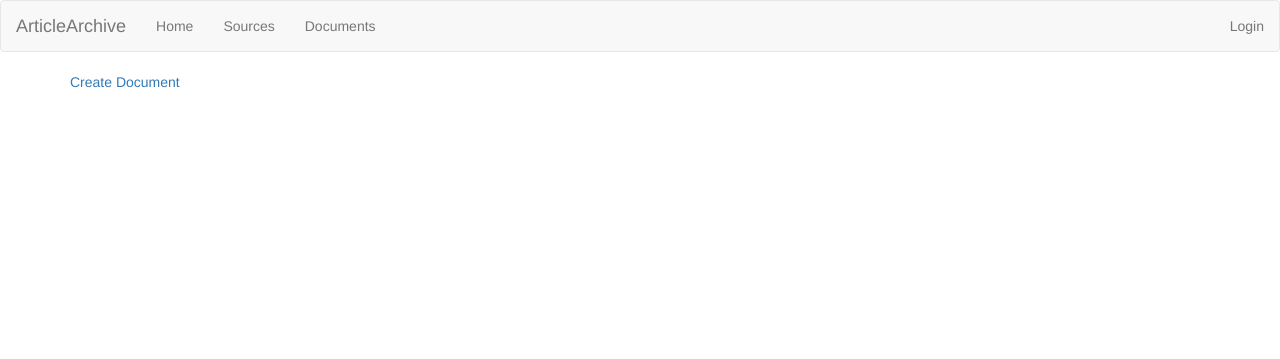
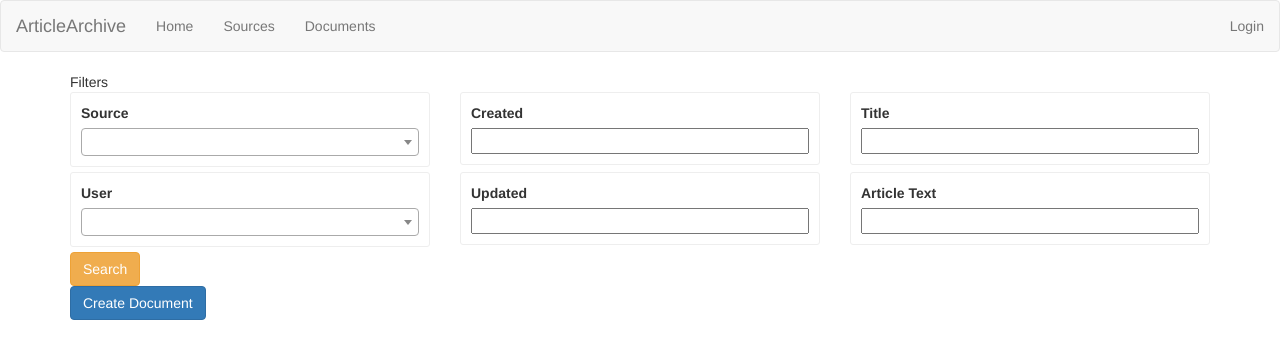
Before and after one commit to IvDascal/article_archive, a Flask app: page /documents in a window 1280 px wide. Shown: the top 359 px of the page. Run offline with Flask 2, Linux system fonts and the light colour scheme; data that the repository does not hold is empty; some libraries are stand-ins or nearby versions.

Commit message:
add documents filters

```diff
--- a/app/routes.py
+++ b/app/routes.py
@@ -1,4 +1,4 @@
-from flask import render_template, redirect, url_for, request
+from flask import render_template, redirect, url_for, request, jsonify
 from flask_login import current_user, login_user, logout_user
 from werkzeug.urls import url_parse
 
@@ -6,6 +6,7 @@ from app import app, db
 from app.forms import LoginForm, UserCreateForm, UserEditForm, SourceCreateForm, SourceEditForm, DocumentEditForm, \
     DocumentCreateForm
 from app.models import User, Role, Source, Document
+from app.utils import date_bounds
 
 
 @app.route('/')
@@ -194,7 +195,39 @@ def document(id):
 
 @app.route('/documents')
 def documents():
-    documents = Document.query.all()
+    source_id = request.args.get('source', None)
+    user_id = request.args.get('user', None)
+    created = request.args.get('created', None)
+    updated = request.args.get('updated', None)
+    article_title = request.args.get('title', None)
+    article_text = request.args.get('article_text', None)
+
+    documents = Document.query
+    if source_id:
+        documents = documents.filter(Document.source_id == int(source_id))
+
+    if user_id:
+        print(user_id)
+        documents = documents.filter(Document.user_id == int(user_id))
+        print(documents)
+
+    if created:
+        start, end = date_bounds(created)
+        if start and end:
+            documents = documents.filter(Document.created >= start, Document.created <= end)
+
+    if updated:
+        start, end = date_bounds(updated)
+        if start and end:
+            documents = documents.filter(Document.updated >= start, Document.updated <= end)
+
+    if article_title:
+        article_title = '%{}%'.format(article_title)
+        documents = documents.filter(Document.title.like(article_title))
+
+    if article_text:
+        article_text = '%{}%'.format(article_text)
+        documents = documents.filter(Document.title.like(article_text))
 
     return render_template('documents.html', documents=documents)
 
@@ -262,3 +295,39 @@ def document_delete(id):
     # TODO success or error message
 
     return redirect(url_for('documents'))
+
+
+@app.route('/search_source')
+def search_source():
+    search = request.args.get('search')
+    search = '%{}%'.format(search)
+
+    sources = Source.query.filter(Source.name.like(search)).all()
+
+    results = []
+    for source in sources:
+        results.append({
+            'id': source.id,
+            'title': source.name,
+            'selection_text': source.name
+        })
+
+    return jsonify({'results': results})
+
+
+@app.route('/search_user')
+def search_user():
+    search = request.args.get('search')
+    search = '%{}%'.format(search)
+    print(search)
+    users = User.query.filter(User.username.like(search)).all()
+
+    results = []
+    for user in users:
+        results.append({
+            'id': user.id,
+            'title': user.username,
+            'selection_text': user.username
+        })
+
+    return jsonify({'results': results})
--- /dev/null
+++ b/app/static/datePicker.js
@@ -0,0 +1,19 @@
+$(document).ready(function() {
+    $('input.date-range-picker').daterangepicker({
+        timePicker: true,
+        timePicker24Hour: true,
+        alwaysShowCalendars: true,
+        autoUpdateInput: false,
+        locale: {
+          format: 'DD.MM.YYYY HH:mm'
+        }
+    });
+
+    $('input.date-range-picker').on('apply.daterangepicker', function(ev, picker) {
+        $(this).val(picker.startDate.format('DD.MM.YYYY HH:mm') + ' - ' + picker.endDate.format('DD.MM.YYYY HH:mm'));
+    });
+
+    $('input.date-range-picker').on('cancel.daterangepicker', function(ev, picker) {
+        $(this).val('');
+    });
+});
--- /dev/null
+++ b/app/static/filter.js
@@ -0,0 +1,73 @@
+$(document).ready(function() {
+    $('.source').select2({
+        width: '100%',
+        minimumInputLength: 2,
+        ajax: {
+            url: 'search_source',
+            dataType: 'json',
+            delay: 250,
+            data: function(params) {
+                var query = {
+                    search: params.term
+                }
+                return query;
+            },
+            processResults: function(data) {
+                console.log(data)
+                return {
+                    results: data.results
+                }
+            },
+            cache: true
+        },
+        templateResult: formatRepo,
+        templateSelection: formatRepoSelection
+    });
+
+    $('.user').select2({
+        width: '100%',
+        minimumInputLength: 2,
+        ajax: {
+            url: 'search_user',
+            dataType: 'json',
+            delay: 250,
+            data: function(params) {
+                var query = {
+                    search: params.term
+                }
+                return query;
+            },
+            processResults: function(data) {
+                console.log(data)
+                return {
+                    results: data.results
+                }
+            },
+            cache: true
+        },
+        templateResult: formatRepo,
+        templateSelection: formatRepoSelection
+    });
+
+    function formatRepo(repo) {
+        if (repo.loading) return repo.text;
+
+        var $container = $(
+            "<div class='select2-result-repository clearfix'>" +
+              "<div class='select2-result-repository__meta'>" +
+                "<div class='select2-result-repository__title'></div>" +
+                "<div class='select2-result-repository__description'></div>" +
+              "</div>" +
+            "</div>"
+        );
+
+          $container.find(".select2-result-repository__title").text(repo.title);
+          $container.find(".select2-result-repository__description").text(repo.description);
+
+        return $container;
+    };
+
+    function formatRepoSelection (repo) {
+        return repo.selection_text || repo.text;
+    };
+});
--- /dev/null
+++ b/app/static/styles.css
@@ -0,0 +1,18 @@
+.filter-block {
+    float: left;
+    margin-right: 20px;
+    max-width: 100%;
+    width: 100%;
+    padding: 10px;
+    border: 1px solid #eee;
+    border-radius: 3px;
+    margin-bottom: 5px;
+}
+
+.date-range-picker {
+    width: 100%;
+}
+
+.text-search {
+    width: 100%;
+}
--- a/app/templates/base.html
+++ b/app/templates/base.html
@@ -2,6 +2,14 @@
 
 {% block title %}
     {% if title %}{{ title }} | ArticleArchive{% else %}ArticleArchive{% endif %}
+{% endblock %}
+
+{% block styles %}
+    {{super()}}
+    <link href="https://cdnjs.cloudflare.com/ajax/libs/select2/4.0.8/css/select2.min.css" rel="stylesheet" />
+    <link rel="stylesheet" type="text/css" href="https://cdn.jsdelivr.net/npm/daterangepicker/daterangepicker.css" />
+
+    <link href="{{url_for('static', filename='styles.css')}}" rel="stylesheet"/>
 {% endblock %}
 
 {% block navbar %}
@@ -48,41 +56,12 @@
     </div>
 {% endblock %}
 
-{#
-<!DOCTYPE html>
-<html>
-<head>
-    <meta charset="UTF-8">
-    <title>{% block title %}{% endblock %} | ArticleArchive</title>
+{% block scripts %}
+    {{super()}}
+    <script src="https://cdnjs.cloudflare.com/ajax/libs/select2/4.0.8/js/select2.min.js"></script>
+    <script type="text/javascript" src="https://cdn.jsdelivr.net/momentjs/latest/moment.min.js"></script>
+    <script type="text/javascript" src="https://cdn.jsdelivr.net/npm/daterangepicker/daterangepicker.min.js"></script>
 
-    {% block styles %}{% endblock %}
-</head>
-<body>
-    <div class="page-header">
-        {% block page_header %}
-
-            <div>
-                <a href="{{ url_for('index') }}">Home</a>
-                <a href="{{ url_for('sources') }}">Sources</a>
-                <a href="{{ url_for('documents') }}">Documents</a>
-                {% if current_user.is_anonymous %}
-                    <a href="{{ url_for('login') }}">Login</a>
-                {% else %}
-                    <a href="{{ url_for('logout') }}">Logout ({{ current_user.username }})</a>
-                {% endif %}
-            </div>
-        {% endblock %}
-    </div>
-
-    <div class="page-content">
-        {% block content %}{% endblock %}
-    </div>
-
-    <div class="page-footer">
-
-    </div>
-
-    {% block scripts %} {% endblock %}
-</body>
-</html>
-#}
+    <script src="{{url_for('static', filename='filter.js')}}"></script>
+    <script src="{{url_for('static', filename='datePicker.js')}}"></script>
+{% endblock %}
--- a/app/templates/documents.html
+++ b/app/templates/documents.html
@@ -1,7 +1,9 @@
 {% extends "base.html" %}
 
 {% block app_content %}
-    <a href="{{ url_for('document_create') }}">Create Document</a>
+    {% include "filters.html" %}
+
+    <a class="btn btn-primary" href="{{ url_for('document_create') }}">Create Document</a>
     <ul>
         {% for document in documents %}
             <li>
--- /dev/null
+++ b/app/templates/filters.html
@@ -0,0 +1,53 @@
+<div>
+    <div>
+        <span>Filters</span>
+    </div>
+    <div>
+        <form method="GET" autocomplete="off">
+            <div class="row">
+                <div class="col-md-4">
+                    <div class="filter-block">
+                        <label for="source">Source</label>
+                        <select class="source" id="source" name="source"></select>
+                    </div>
+                </div>
+                <div class="col-md-4">
+                    <div class="filter-block">
+                        <label for="created">Created</label><br>
+                        <input type="text" name="created" id="created" class="date-range-picker"/>
+                    </div>
+                </div>
+                <div class="col-md-4">
+                    <div class="filter-block">
+                        <label for="created">Title</label><br>
+                        <input type="text" name="title" id="title" class="text-search"/>
+                    </div>
+                </div>
+            </div>
+            <div class="row">
+                <div class="col-md-4">
+                    <div class="filter-block">
+                        <label for="user">User</label>
+                        <select class="user" id="user" name="user"></select>
+                    </div>
+                </div>
+                <div class="col-md-4">
+                    <div class="filter-block">
+                        <label for="created">Updated</label><br>
+                        <input type="text" name="updated" id="updated" class="date-range-picker"/>
+                    </div>
+                </div>
+                <div class="col-md-4">
+                    <div class="filter-block">
+                        <label for="created">Article Text</label><br>
+                        <input type="text" name="article_text" id="article_text" class="text-search"/>
+                    </div>
+                </div>
+            </div>
+            <div class="clearfix"></div>
+            <div>
+                <button type="submit" class="btn btn-warning">Search</button>
+            </div>
+        </form>
+    </div>
+</div>
```
Also changed, not shown: app/utils.py (added, +15 -0 lines), article_archive.db.
